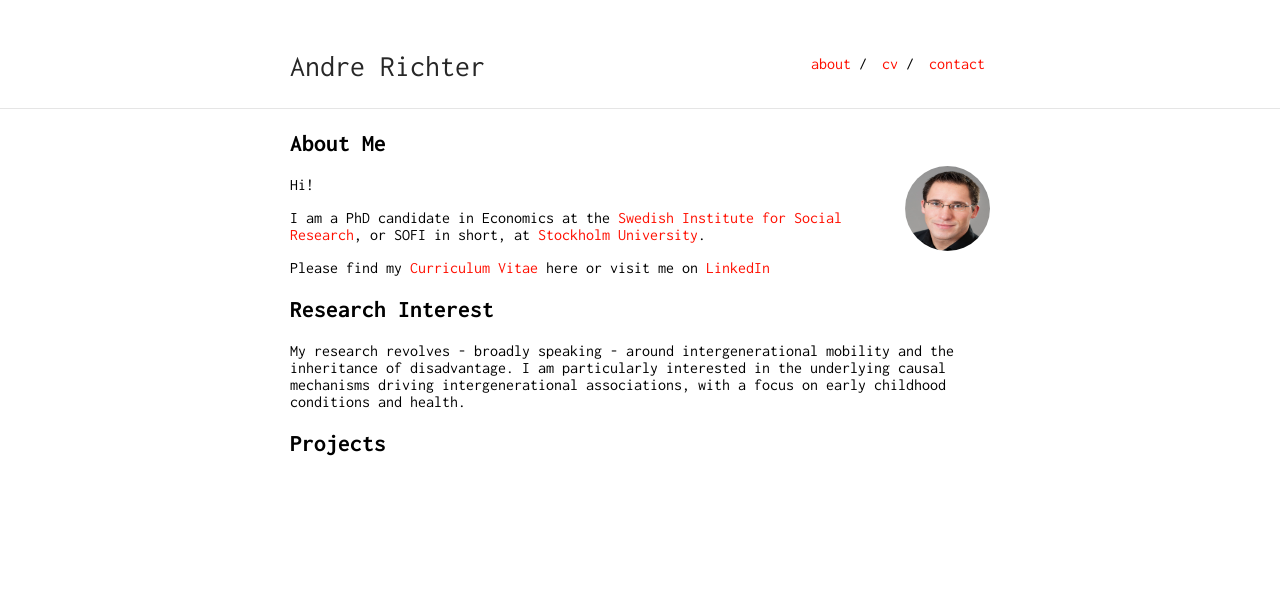
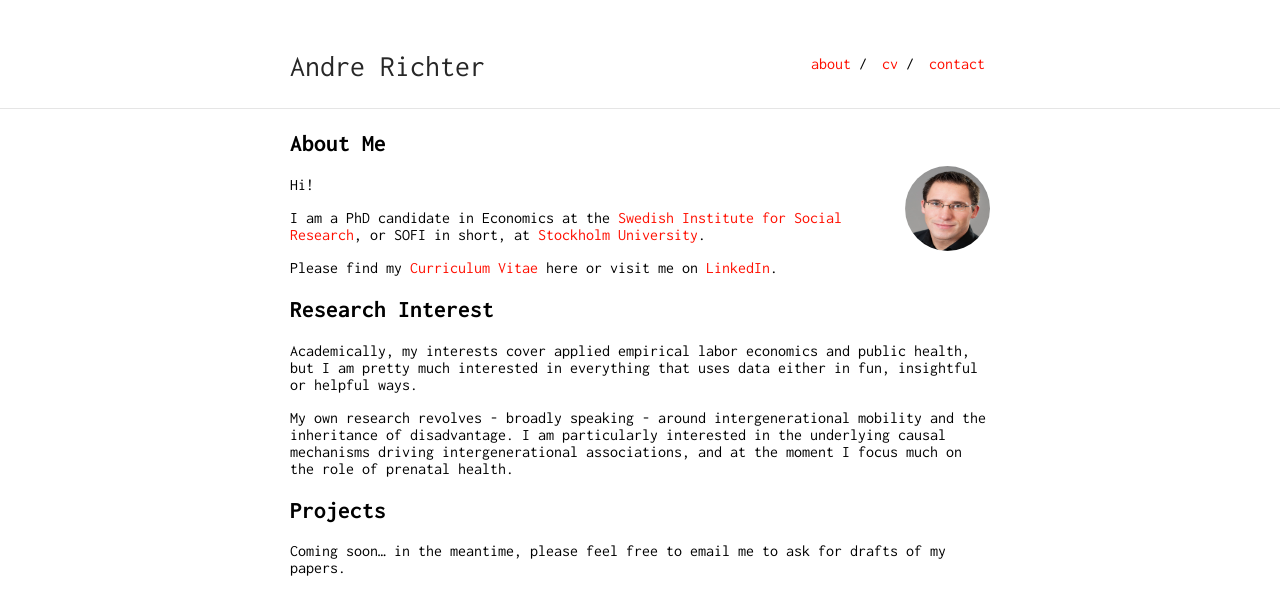
Before and after one commit to a-richter/a-richter.github.io, a Jekyll site: the page built from index.md, in a window 1280 px wide. Shown: the top 615 px of the page. Built offline with Jekyll 4.4.1, drawn with Linux system fonts in a browser that asks for light colours.

Commit message:
description

```diff
--- a/index.md
+++ b/index.md
@@ -12,10 +12,14 @@ I am a PhD candidate in Economics at the
 [Swedish Institute for Social Research](http://www.sofi.su.se){:target="_blank"},
 or SOFI in short, at [Stockholm University](http://www.su.se){:target="_blank"}.
 
-Please find my [Curriculum Vitae](cv/cv.pdf){:target="_blank"} here or visit me on [LinkedIn](http://www.linkedin.com/in/richterandre){:target="_blank"}
+Please find my [Curriculum Vitae](cv/cv.pdf){:target="_blank"} here or visit me on [LinkedIn](http://www.linkedin.com/in/richterandre){:target="_blank"}.
 
 ## Research Interest
 
-My research revolves - broadly speaking - around intergenerational mobility and the inheritance of disadvantage. I am particularly interested in the underlying causal mechanisms driving intergenerational associations, with a focus on early childhood conditions and health.
+Academically, my interests cover applied empirical labor economics and public health, but I am pretty much interested in everything that uses data either in fun, insightful or helpful ways.
+
+My own research revolves - broadly speaking - around intergenerational mobility and the inheritance of disadvantage. I am particularly interested in the underlying causal mechanisms driving intergenerational associations, and at the moment I focus much on the role of prenatal health.
 
 ## Projects
+
+Coming soon... in the meantime, please feel free to email me to ask for drafts of my papers.
```
